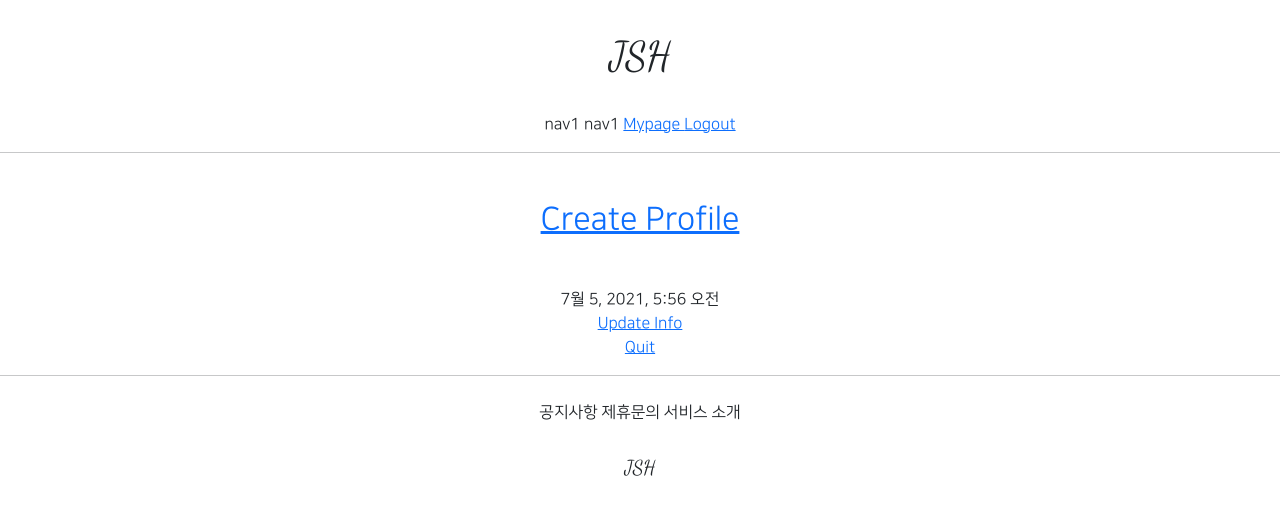
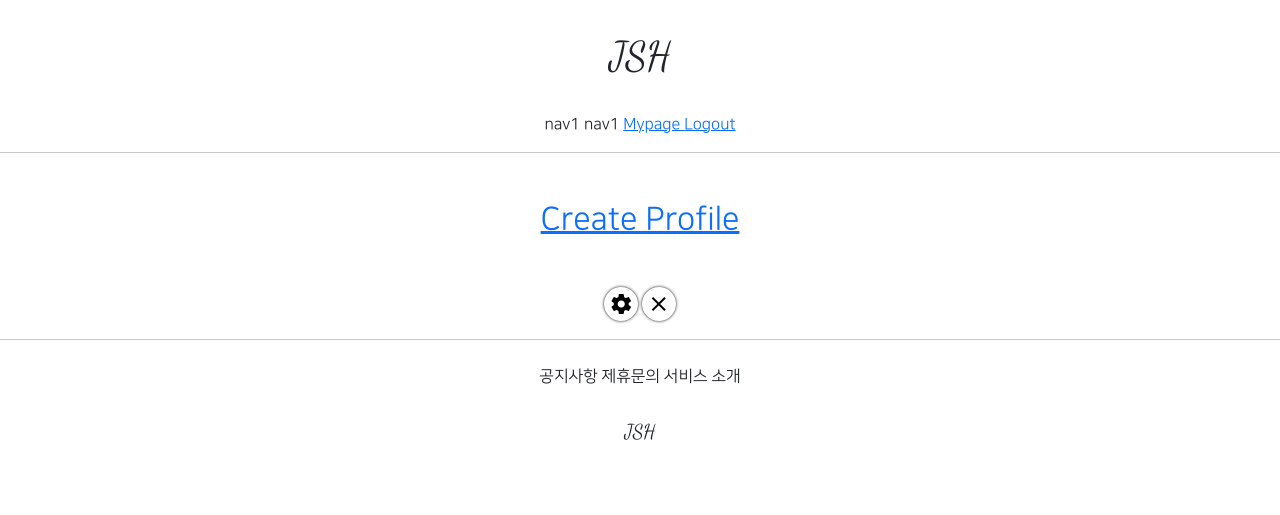
Before and after one commit to SeongHun123/JSH_01, a Django app: template accountapp/templates/accountapp/detail.html in a window 1280 px wide. Shown: the top 515 px of the page. Run offline with Django 3.2, Linux system fonts and the light colour scheme; the template is opened without the code that fills it: values that come from a table or form of the project are taken from there, others are empty; the visitor is signed in with stand-in values (Sample User, id 1); data comes from the database, SQL or seed files in the repository; parts of the project's set-up code (start-up, migrations or seed data) failed here and were passed over.

Commit message:
7-29 commit 02

```diff
--- a/accountapp/templates/accountapp/detail.html
+++ b/accountapp/templates/accountapp/detail.html
@@ -26,19 +26,16 @@
         </h2>
         {% endif %}
     </div>
-    <div>
-        {{ target_user.date_joined }}
-    </div>
 
     {% if user == target_user %}
     <div>
-            <a href="{% url 'accountapp:update' pk=target_user.pk %}">
-                Update Info
+            <a href="{% url 'accountapp:update' pk=target_user.pk %}"
+            class='material-icons round_button'>
+                settings
             </a>
-    </div>
-    <div>
-            <a href="{% url 'accountapp:delete' pk=target_user.pk %}">
-                Quit
+            <a href="{% url 'accountapp:delete' pk=target_user.pk %}"
+            class='material-icons round_button'>
+                close
             </a>
     </div>
     {% endif %}
```
